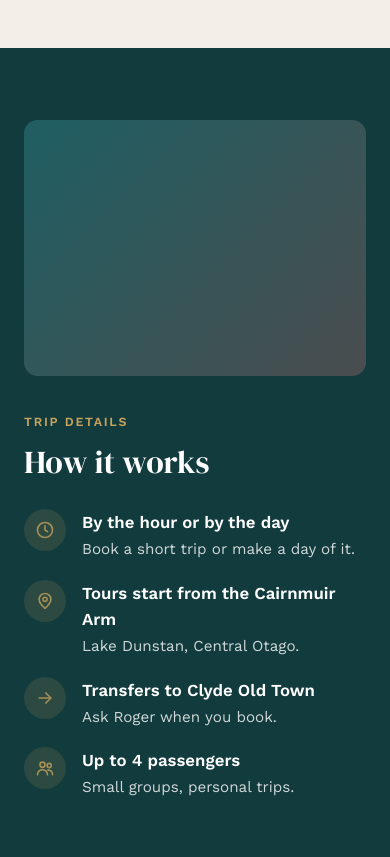
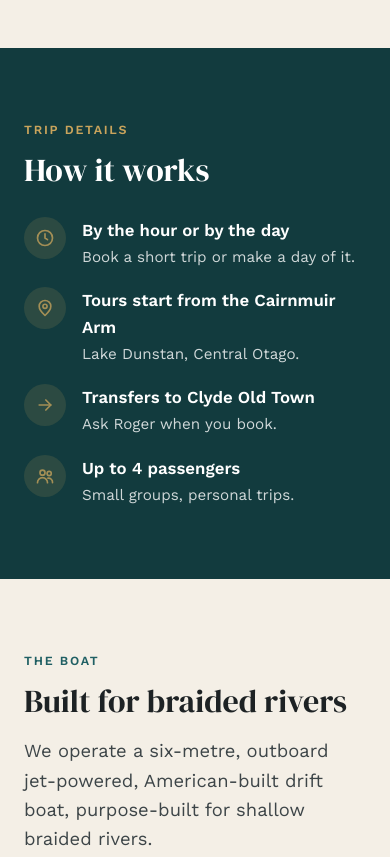
Before and after one commit to annamareemorris/bannockburnfishingandboattours, a plain HTML site: page index.html in a window 390 px wide. Shown: the part 2720-3577 px from the top of the page. Drawn offline with nearby package versions, Linux system fonts and the light colour scheme.

Commit message:
Remove empty boat photo slot from How it works
Co-Authored-By: Claude Opus 5.5 <noreply@anthropic.com>
Claude-Session: https://claude.ai/code/session_01LSiUh8B7aKZp6XJuopUGAn

```diff
--- a/index.html
+++ b/index.html
@@ -121,10 +121,8 @@
     /* Trip details */
     .details { background: var(--river-deep); color: var(--white); }
     .details .eyebrow { color: var(--tussock); }
-    .details-grid { display: grid; grid-template-columns: 1.1fr 1fr; gap: 56px; align-items: center; }
-    .details-media { border-radius: var(--radius); overflow: hidden; aspect-ratio: 4 / 3; background: linear-gradient(135deg, var(--river) 0%, var(--schist) 100%); }
-    .details-media img { width: 100%; height: 100%; object-fit: cover; }
-    .facts { list-style: none; padding: 0; margin: 28px 0 0; display: grid; gap: 18px; }
+    .details-grid { display: block; }
+    .facts { list-style: none; padding: 0; margin: 28px 0 0; display: grid; grid-template-columns: repeat(2, 1fr); gap: 24px 48px; }
     .facts li { display: flex; gap: 16px; align-items: flex-start; }
     .facts .icon {
       flex: 0 0 42px; height: 42px; border-radius: 50%;
@@ -201,7 +199,7 @@
     /* ---------- Responsive ---------- */
     @media (max-width: 900px) {
       .cards { grid-template-columns: 1fr; }
-      .details-grid { grid-template-columns: 1fr; gap: 36px; }
+      .facts { grid-template-columns: 1fr; gap: 18px; }
       .cred-row { grid-template-columns: 1fr; }
     }
     @media (max-width: 720px) {
@@ -308,8 +306,6 @@
     <!-- TRIP DETAILS -->
     <section class="details" id="details">
       <div class="wrap details-grid">
-        <!-- add images/boat.jpg -->
-        <div class="details-media"><img src="images/boat.jpg" alt="Roger's boat on the Cairnmuir Arm" loading="lazy" onerror="this.remove()"></div>
 
         <div>
           <p class="eyebrow">Trip details</p>
```
Also changed, not shown: 1 other file.
